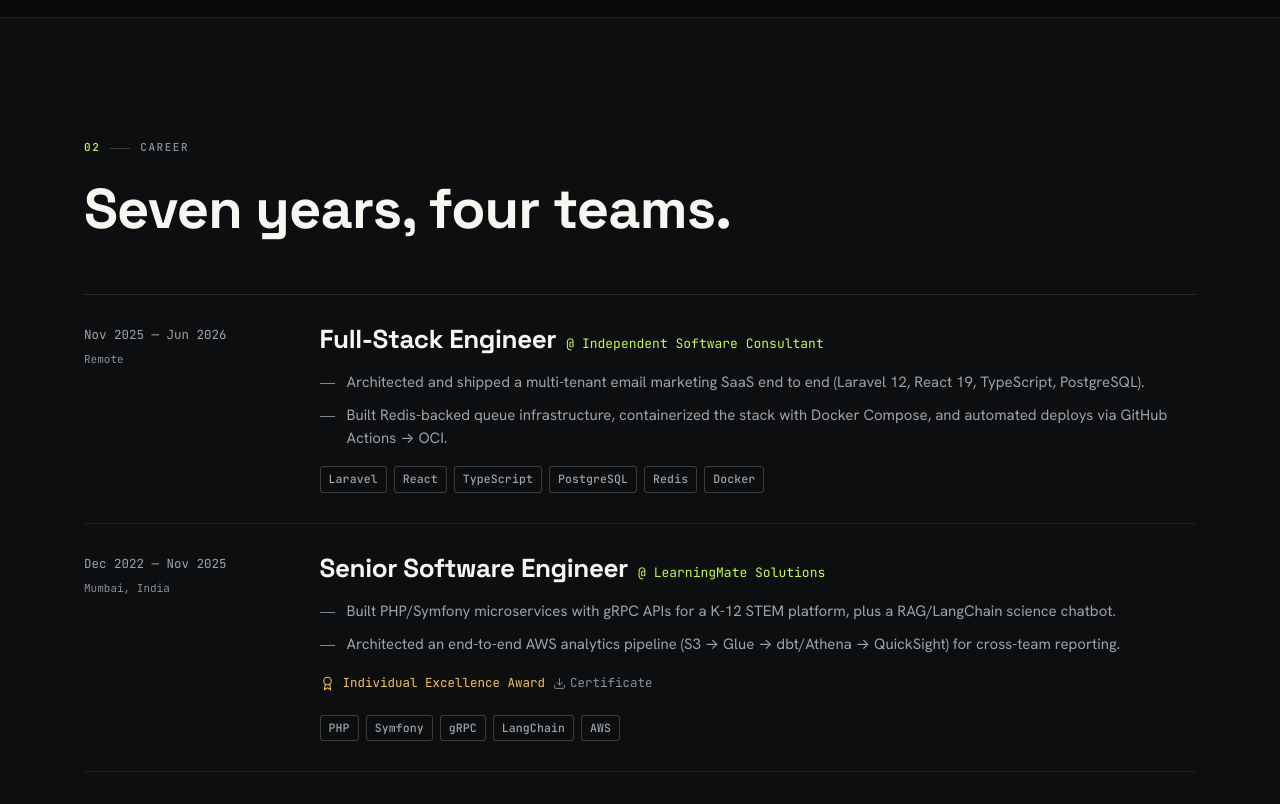
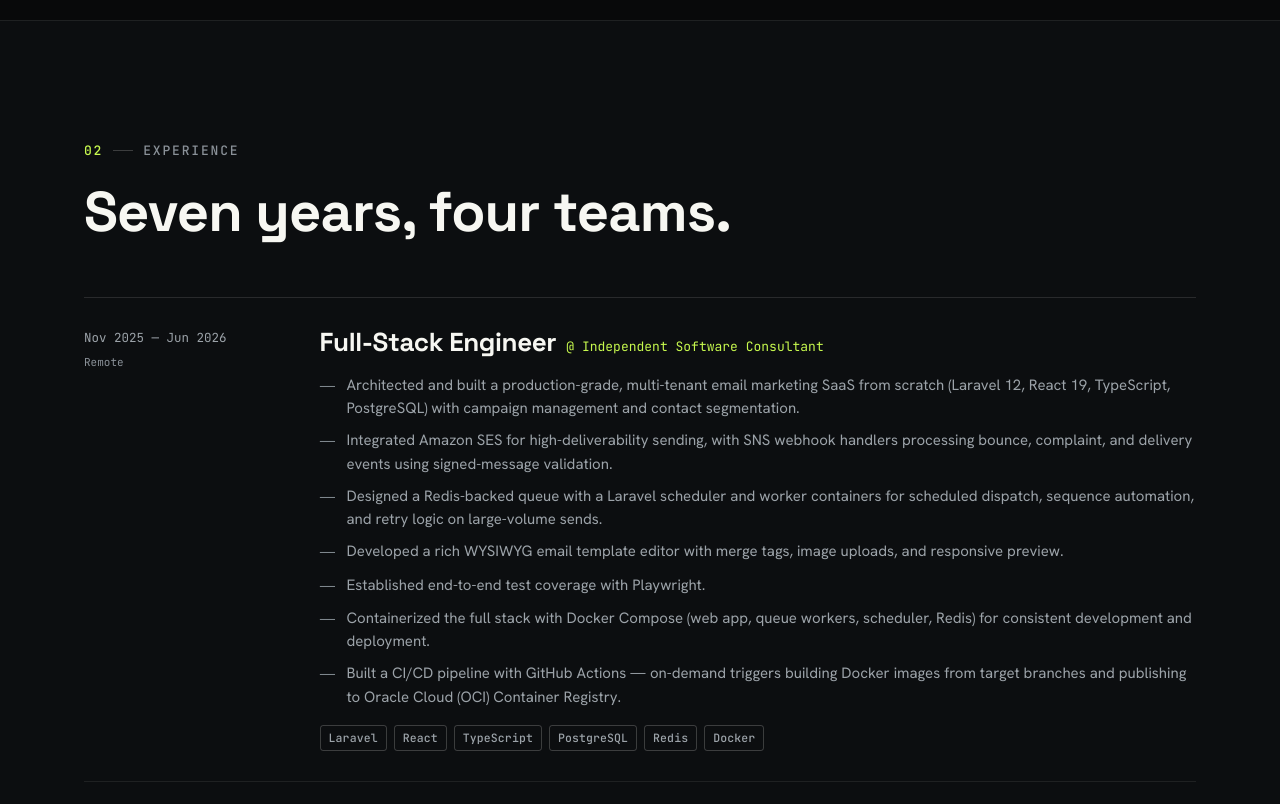
Before and after one commit to sfahadco/career-portfolio, a React (Vite) app: page / in a window 1280 px wide. Shown: the part 1980-2784 px from the top of the page. Built offline with nearby package versions, Linux system fonts and the light colour scheme; no server answers.

Commit message:
Improved UI

```diff
--- a/src/App.jsx
+++ b/src/App.jsx
@@ -4,6 +4,7 @@
 import Nav from './components/Nav.jsx';
 import Hero from './components/Hero.jsx';
 import Marquee from './components/Marquee.jsx';
+import Highlight from './components/Highlight.jsx';
 import Projects from './components/Projects.jsx';
 import Experience from './components/Experience.jsx';
 import Education from './components/Education.jsx';
@@ -18,6 +19,7 @@ export default function App() {
       <main>
         <Hero />
         <Marquee />
+        <Highlight />
         <Projects />
         <Experience />
         <Education />
--- a/src/components/Experience.jsx
+++ b/src/components/Experience.jsx
@@ -12,7 +12,7 @@ export default function Experience() {
     <section id="experience" style={{ padding: 'var(--section-y) 0', scrollMarginTop: 80, background: 'var(--ink-850)', borderTop: '1px solid var(--border-subtle)', borderBottom: '1px solid var(--border-subtle)' }}>
       <div style={{ maxWidth: 'var(--container)', margin: '0 auto', padding: '0 var(--gutter)' }}>
         <div style={{ marginBottom: 52 }}>
-          <SectionLabel index="02">Career</SectionLabel>
+          <SectionLabel index="02">Experience</SectionLabel>
           <h2 style={{ marginTop: 18, fontSize: 'var(--fs-h2)', maxWidth: '18ch' }}>Seven years, four teams.</h2>
         </div>
 
--- a/src/data.js
+++ b/src/data.js
@@ -25,6 +25,30 @@ export const PORTFOLIO = {
     { value: '4', label: 'Companies' },
     { value: '3', label: 'Multi-tenant SaaS built' },
     { value: '1', label: 'Excellence award' },
+  ],
+
+  // Headline differentiators — the "why me" callout gallery. Add/remove an entry
+  // to add/remove a slide; the arrows + dots update automatically. Each `emphasis`
+  // phrase must appear verbatim in `statement` to get accent-coloured.
+  highlights: [
+    {
+      eyebrow: 'End-to-end ownership',
+      statement: 'I build applications from zero to one — development to deployment, backend and frontend — entirely on my own.',
+      emphasis: ['zero to one', 'entirely on my own'],
+      facets: ['Architecture', 'Backend', 'Frontend', 'CI/CD', 'Deployment'],
+    },
+    {
+      eyebrow: 'AI · RAG',
+      statement: 'I built a personalized chatbot for a K-12 STEM LMS, powered by a Retrieval-Augmented Generation system.',
+      emphasis: ['personalized chatbot', 'Retrieval-Augmented Generation'],
+      facets: ['Python', 'Flask', 'LangChain', 'OpenAI', 'OpenSearch'],
+    },
+    {
+      eyebrow: 'Data platform',
+      statement: 'I built a data pipeline and analytics platform end to end — from collecting data across sources to schemas, queries, models, and AWS QuickSight dashboards.',
+      emphasis: ['data pipeline and analytics platform', 'AWS QuickSight dashboards'],
+      facets: ['Events', 'Database', 'EventBridge', 'S3', 'AWS Glue', 'Athena', 'dbt', 'QuickSight'],
+    },
   ],
 
   // Headline case studies — the work worth leading with.
@@ -83,8 +107,13 @@ export const PORTFOLIO = {
       period: 'Nov 2025 — Jun 2026',
       location: 'Remote',
       points: [
-        'Architected and shipped a multi-tenant email marketing SaaS end to end (Laravel 12, React 19, TypeScript, PostgreSQL).',
-        'Built Redis-backed queue infrastructure, containerized the stack with Docker Compose, and automated deploys via GitHub Actions → OCI.',
+        'Architected and built a production-grade, multi-tenant email marketing SaaS from scratch (Laravel 12, React 19, TypeScript, PostgreSQL) with campaign management and contact segmentation.',
+        'Integrated Amazon SES for high-deliverability sending, with SNS webhook handlers processing bounce, complaint, and delivery events using signed-message validation.',
+        'Designed a Redis-backed queue with a Laravel scheduler and worker containers for scheduled dispatch, sequence automation, and retry logic on large-volume sends.',
+        'Developed a rich WYSIWYG email template editor with merge tags, image uploads, and responsive preview.',
+        'Established end-to-end test coverage with Playwright.',
+        'Containerized the full stack with Docker Compose (web app, queue workers, scheduler, Redis) for consistent development and deployment.',
+        'Built a CI/CD pipeline with GitHub Actions — on-demand triggers building Docker images from target branches and publishing to Oracle Cloud (OCI) Container Registry.',
       ],
       stack: ['Laravel', 'React', 'TypeScript', 'PostgreSQL', 'Redis', 'Docker'],
     },
@@ -94,8 +123,12 @@ export const PORTFOLIO = {
       period: 'Dec 2022 — Nov 2025',
       location: 'Mumbai, India',
       points: [
-        'Built PHP/Symfony microservices with gRPC APIs for a K-12 STEM platform, plus a RAG/LangChain science chatbot.',
-        'Architected an end-to-end AWS analytics pipeline (S3 → Glue → dbt/Athena → QuickSight) for cross-team reporting.',
+        "Built and maintained backend microservices in PHP/Symfony over PostgreSQL for AccelerateLearning's K-12 STEM platform, exposing strongly-typed gRPC APIs between services.",
+        'Developed a science chatbot using RAG, LangChain, and OpenSearch with DynamoDB-backed conversation memory for contextual, memory-aware student support.',
+        'Integrated ChatGPT for AI-assisted academic support with content-moderation safeguards to keep real-time interactions age-appropriate.',
+        "Embedded Learnosity's question-authoring and assessment engine to power interactive STEM assessments across the platform.",
+        'Architected an end-to-end AWS analytics pipeline — ingesting into an S3 data lake, cataloging with AWS Glue, and modeling into analytics-ready datasets via dbt on Amazon Athena.',
+        'Delivered curated datasets through Amazon QuickSight dashboards, enabling cross-team reporting and self-service, data-driven decisions.',
       ],
       stack: ['PHP', 'Symfony', 'gRPC', 'LangChain', 'AWS'],
       award: 'Individual Excellence Award',
@@ -107,8 +140,9 @@ export const PORTFOLIO = {
       period: 'Jan 2021 — Dec 2022',
       location: 'Mumbai, India',
       points: [
-        'Built a production LMS (Laravel, React, Next.js, MySQL) with HLS/AES-encrypted video over CloudFront.',
-        'Integrated multi-gateway payments and a multi-tenant affiliate/referral system.',
+        'Architected and built a production LMS (Laravel, React, Next.js, MySQL) with secure video streaming (HLS/AES) delivered globally via AWS CloudFront for low-latency, protected playback.',
+        'Integrated multi-gateway payments (Razorpay, Stripe, Paytm) and social authentication for flexible monetization and frictionless onboarding.',
+        'Implemented a multi-tenant architecture with a built-in affiliate/referral system, enabling scalable deployment across institutions while driving growth.',
       ],
       stack: ['Laravel', 'Next.js', 'MySQL', 'CloudFront'],
     },
@@ -118,8 +152,9 @@ export const PORTFOLIO = {
       period: 'Dec 2019 — Jan 2021',
       location: 'Mumbai, India',
       points: [
-        'Engineered a rebate-calculation tool for sales-incentive forecasting and an automated ticket system for Dell support teams.',
-        'Designed a self-service HR platform with payroll and leave modules.',
+        'Engineered a dynamic rebate-calculation tool for sales incentives, enabling accurate earnings forecasting to refine distributor strategies.',
+        "Replaced manual Excel tracking with an automated ticket-management system, streamlining issue tracking and resolution for Dell's support teams.",
+        'Designed a self-service HR platform with payroll and leave modules, centralizing employee data and reducing administrative workload.',
       ],
       stack: ['PHP', 'MySQL', 'jQuery'],
     },
@@ -129,7 +164,7 @@ export const PORTFOLIO = {
       period: 'Mar 2019 — Dec 2019',
       location: 'Mumbai, India',
       points: [
-        'Automated candidate tracking and interview reminders with a custom web portal, cutting manual errors.',
+        'Automated candidate tracking and interview reminders with a custom web portal, reducing manual errors and improving hiring-cycle efficiency.',
       ],
       stack: ['PHP', 'MySQL'],
     },
--- a/src/ds/SectionLabel.jsx
+++ b/src/ds/SectionLabel.jsx
@@ -16,7 +16,7 @@ export function SectionLabel({
       alignItems: 'center',
       gap: 10,
       fontFamily: 'var(--font-mono)',
-      fontSize: 'var(--fs-mono-xs)',
+      fontSize: '13px',
       fontWeight: 'var(--fw-medium)',
       letterSpacing: 'var(--ls-mono)',
       textTransform: 'uppercase',
--- a/src/icons.js
+++ b/src/icons.js
@@ -14,6 +14,7 @@ const P = (d) => React.createElement('path', { d, key: d });
 
 export const Ic = {
   ArrowRight: (p) => S({ ...p, children: [P('M5 12h14'), P('m12 5 7 7-7 7')] }),
+  ArrowLeft: (p) => S({ ...p, children: [P('M19 12H5'), P('m12 19-7-7 7-7')] }),
   ArrowUpRight: (p) => S({ ...p, children: [P('M7 7h10v10'), P('M7 17 17 7')] }),
   ArrowDown: (p) => S({ ...p, children: [P('M12 5v14'), P('m19 12-7 7-7-7')] }),
   Mail: (p) => S({ ...p, children: [React.createElement('rect', { key: 'r', width: 20, height: 16, x: 2, y: 4, rx: 2 }), P('m22 7-8.97 5.7a1.94 1.94 0 0 1-2.06 0L2 7')] }),
```
